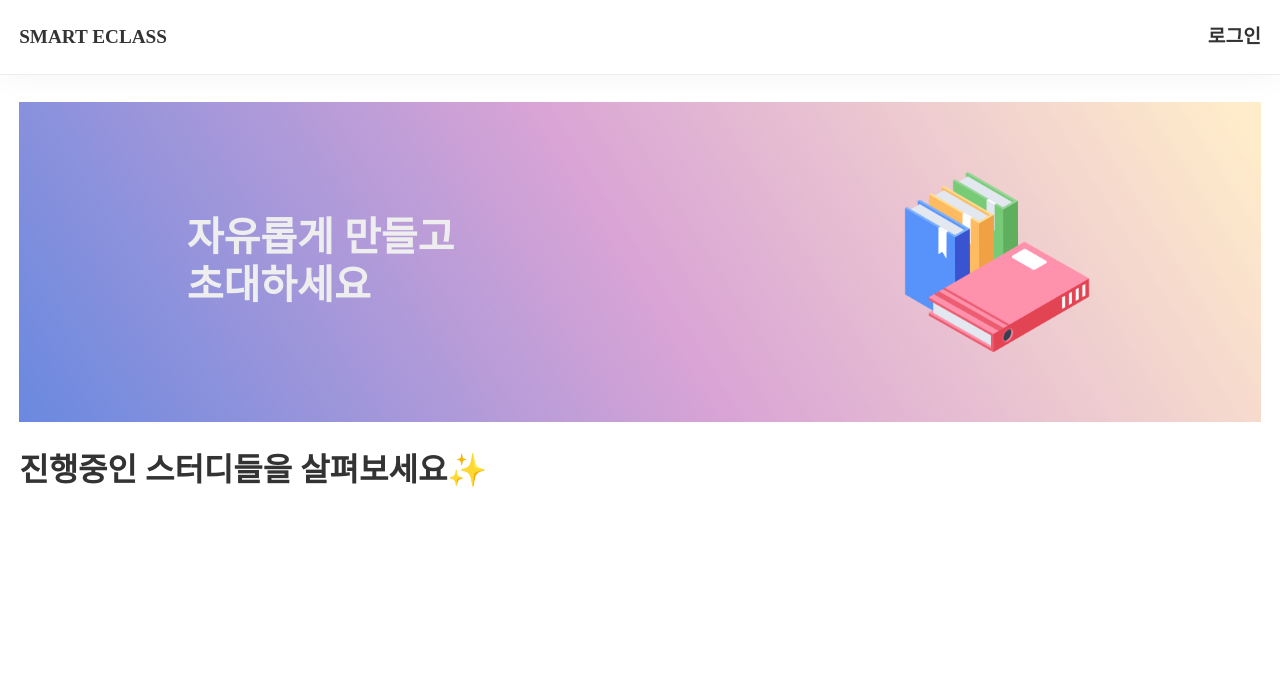
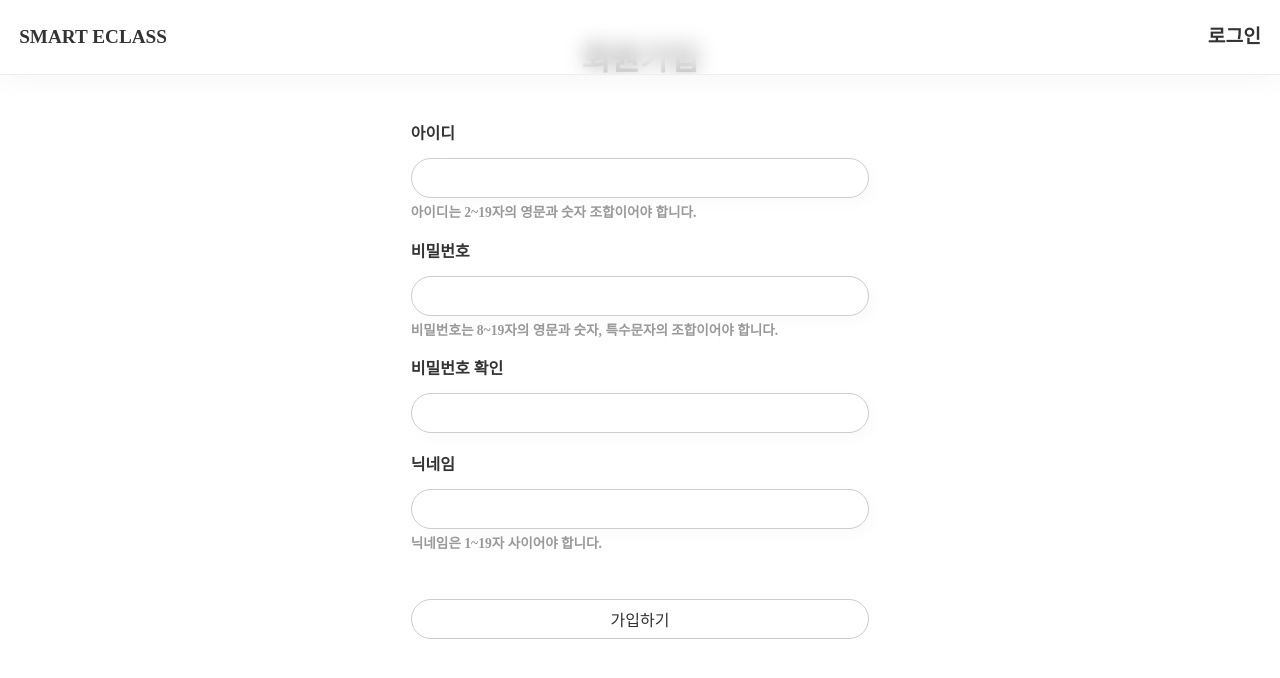
Before and after one commit to usageness/smart-eclass, a React app in the folder frontend/: page /Signup in a window 1280 px wide. Shown: the top 678 px of the page. Built offline with nearby package versions, Linux system fonts and the light colour scheme; no server answers; a web font is replaced by a local one.

Commit message:
feat: 회원가입 기능 구현

```diff
--- a/frontend/src/App.tsx
+++ b/frontend/src/App.tsx
@@ -1,6 +1,7 @@
 import Layouts from 'components/Layouts';
 import Login from 'pages/Login';
 import Main from 'pages/Main';
+import Signup from 'pages/Signup';
 import Study from 'pages/Study';
 import StudyDetail from 'pages/StudyDetail';
 import { BrowserRouter as Router, Route, Routes } from 'react-router-dom';
@@ -16,6 +17,7 @@ function App() {
           <Routes>
             <Route path="/" element={<Main />} />
             <Route path="/Login" element={<Login />} />
+            <Route path="/Signup" element={<Signup />} />
             <Route path="/Study">
               <Route index element={<Study />} />
               <Route path=":id" element={<StudyDetail />} />
--- a/frontend/src/apis/request/auth.ts
+++ b/frontend/src/apis/request/auth.ts
@@ -4,4 +4,8 @@ const requestLogin = (userData: UserLogin) => {
   return axios.post('/login', userData).then(res => res.data);
 };
 
-export { requestLogin };
+const requestSignup = (userData: User) => {
+  return axios.post('/signup', userData).then(res => res.data);
+};
+
+export { requestLogin, requestSignup };
--- a/frontend/src/pages/Login/index.tsx
+++ b/frontend/src/pages/Login/index.tsx
@@ -15,10 +15,10 @@ function Login() {
 
     if (!id || !password) alert('아이디와 비밀번호를 입력해주세요');
 
-    requestLogin({ id, password })
+    requestLogin({ userid: id, password })
       .then(({ username, accessToken }) => {
         setAuth({ accessToken });
-        setLogin({ id, nickname: username });
+        setLogin({ userid: id, username });
         navigate('/');
         alert(`${username}님, 환영합니다!`);
       })
--- /dev/null
+++ b/frontend/src/pages/Signup/index.tsx
@@ -0,0 +1,69 @@
+import { useNavigate } from 'react-router-dom';
+import { requestSignup } from 'apis/request/auth';
+import useInput from 'hooks/useInput';
+import * as S from './styles';
+
+function Signup() {
+  const [id, setId] = useInput('');
+  const [password, setPassword] = useInput('');
+  const [passwordConfirm, setPasswordConfirm] = useInput('');
+  const [username, setUsername] = useInput('');
+  const navigate = useNavigate();
+
+  const signup = (e: React.FormEvent<HTMLFormElement>) => {
+    e.preventDefault();
+
+    if (!id || !password || !passwordConfirm) alert('입력칸을 모두 채워주세요');
+
+    if (password !== passwordConfirm)
+      alert('비밀번호 확인이 일치하지 않습니다.');
+
+    requestSignup({ userid: id, password, username })
+      .then(() => {
+        navigate('/login');
+        alert(`가입이 완료되었습니다. 새로운 아이디로 로그인해주세요.`);
+      })
+      .catch(error => {
+        console.log(error);
+        alert(error.response.data.message);
+      });
+  };
+
+  return (
+    <S.Container>
+      <S.Title>회원가입</S.Title>
+      <S.CardContainer>
+        <S.Form onSubmit={signup}>
+          <label>
+            <span>아이디</span>
+            <input type="text" value={id} onChange={setId} />
+            <p>아이디는 2~19자의 영문과 숫자 조합이어야 합니다.</p>
+          </label>
+          <label>
+            <span>비밀번호</span>
+            <input type="password" value={password} onChange={setPassword} />
+            <p>
+              비밀번호는 8~19자의 영문과 숫자, 특수문자의 조합이어야 합니다.
+            </p>
+          </label>
+          <label>
+            <span>비밀번호 확인</span>
+            <input
+              type="password"
+              value={passwordConfirm}
+              onChange={setPasswordConfirm}
+            />
+          </label>
+          <label>
+            <span>닉네임</span>
+            <input type="text" value={username} onChange={setUsername} />
+            <p>닉네임은 1~19자 사이어야 합니다.</p>
+          </label>
+          <S.Button>가입하기</S.Button>
+        </S.Form>
+      </S.CardContainer>
+    </S.Container>
+  );
+}
+
+export default Signup;
--- /dev/null
+++ b/frontend/src/pages/Signup/styles.ts
@@ -0,0 +1,85 @@
+import styled from 'styled-components';
+
+const Container = styled.div`
+  display: flex;
+  flex-direction: column;
+  align-items: center;
+  justify-content: center;
+  gap: 1rem;
+
+  max-width: 1400px;
+  height: 70vh;
+
+  color: #333333;
+  font-size: 1rem;
+  font-weight: bold;
+
+  margin: auto;
+  padding: 1.7rem 1.2rem;
+`;
+
+const CardContainer = styled.div`
+  display: flex;
+  flex-direction: column;
+  justify-content: center;
+  align-items: center;
+  gap: 1rem;
+
+  width: 40%;
+  min-width: 400px;
+
+  margin: auto;
+  padding: 1.7rem 1.2rem;
+`;
+
+const Form = styled.form`
+  display: flex;
+  flex-direction: column;
+  align-items: center;
+  gap: 1rem;
+
+  width: 100%;
+
+  & > label {
+    display: flex;
+    flex-direction: column;
+    justify-content: space-between;
+    gap: 0.5rem;
+
+    width: 100%;
+
+    & > span {
+      line-height: 2rem;
+    }
+
+    & > input {
+      box-shadow: 5px 5px 1rem #00000006;
+    }
+
+    & > p {
+      font-size: 0.85rem;
+      color: #999999;
+    }
+  }
+`;
+
+const Button = styled.button`
+  width: 100%;
+  height: 2.5rem;
+
+  color: #333333;
+  border: 1px solid #cccccc;
+  border-radius: 25px;
+  font-size: 1rem;
+
+  margin: 2rem 0 1rem 0;
+`;
+
+const Title = styled.h2`
+  font-size: 2rem;
+  font-weight: bold;
+
+  margin-top: 1rem;
+`;
+
+export { Container, CardContainer, Form, Button, Title };
--- a/frontend/src/types/user.ts
+++ b/frontend/src/types/user.ts
@@ -1,8 +1,8 @@
 interface User {
-  id: string;
+  userid: string;
   password: string;
-  nickname: string;
+  username: string;
 }
 
-type UserLogin = Omit<User, 'nickname'>;
+type UserLogin = Omit<User, 'username'>;
 type UserProfile = Omit<User, 'password'>;
```
